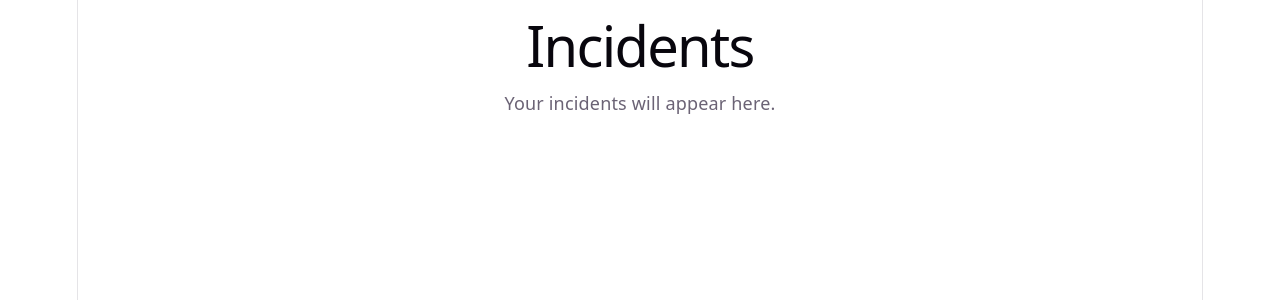
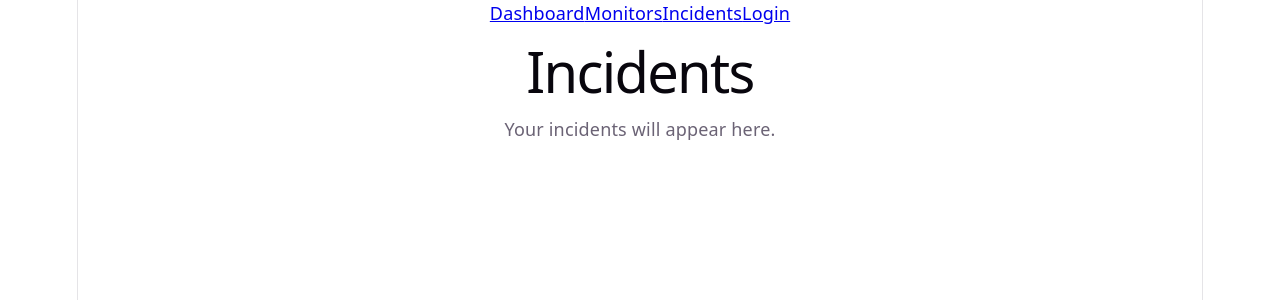
Before and after one commit to AbdulRafay77/pulsewatch, a React app in the folder frontend/: page /incidents in a window 1280 px wide. Shown: the top 300 px of the page. Built offline with nearby package versions, Linux system fonts and the light colour scheme; the HTML template or start-up script is replaced by a standard one.

Commit message:
feat: added a navbar

```diff
--- a/frontend/src/app/router/AppRouter.jsx
+++ b/frontend/src/app/router/AppRouter.jsx
@@ -8,26 +8,21 @@ import {
 import Dashboard from "../../features/dashboard/pages/Dashboard";
 import MonitorsPage from "../../features/monitors/pages/MonitorsPage";
 import IncidentsPage from "../../features/incidents/pages/IncidentsPage";
+import Navbar from "../../shared/components/Navbar";
 
 function AppRouter() {
   return (
     <BrowserRouter>
+      <Navbar />
+
       <Routes>
         <Route path="/" element={<Navigate to="/dashboard" replace />} />
 
         <Route path="/dashboard" element={<Dashboard />} />
-
         <Route path="/login" element={<h1>Login</h1>} />
-
         <Route path="/signup" element={<h1>Signup</h1>} />
-
         <Route path="/monitors" element={<MonitorsPage />} />
-
-        <Route
-          path="/monitors/:id"
-          element={<h1>Monitor Details</h1>}
-        />
-
+        <Route path="/monitors/:id" element={<h1>Monitor Details</h1>} />
         <Route path="/incidents" element={<IncidentsPage />} />
       </Routes>
     </BrowserRouter>
--- /dev/null
+++ b/frontend/src/shared/components/Navbar.jsx
@@ -0,0 +1,14 @@
+import { Link } from "react-router-dom";
+
+function Navbar() {
+  return (
+    <nav>
+      <Link to="/dashboard">Dashboard</Link>
+      <Link to="/monitors">Monitors</Link>
+      <Link to="/incidents">Incidents</Link>
+      <Link to="/login">Login</Link>
+    </nav>
+  );
+}
+
+export default Navbar;
```
Also changed, not shown: frontend/src/shared/e.js (added).
